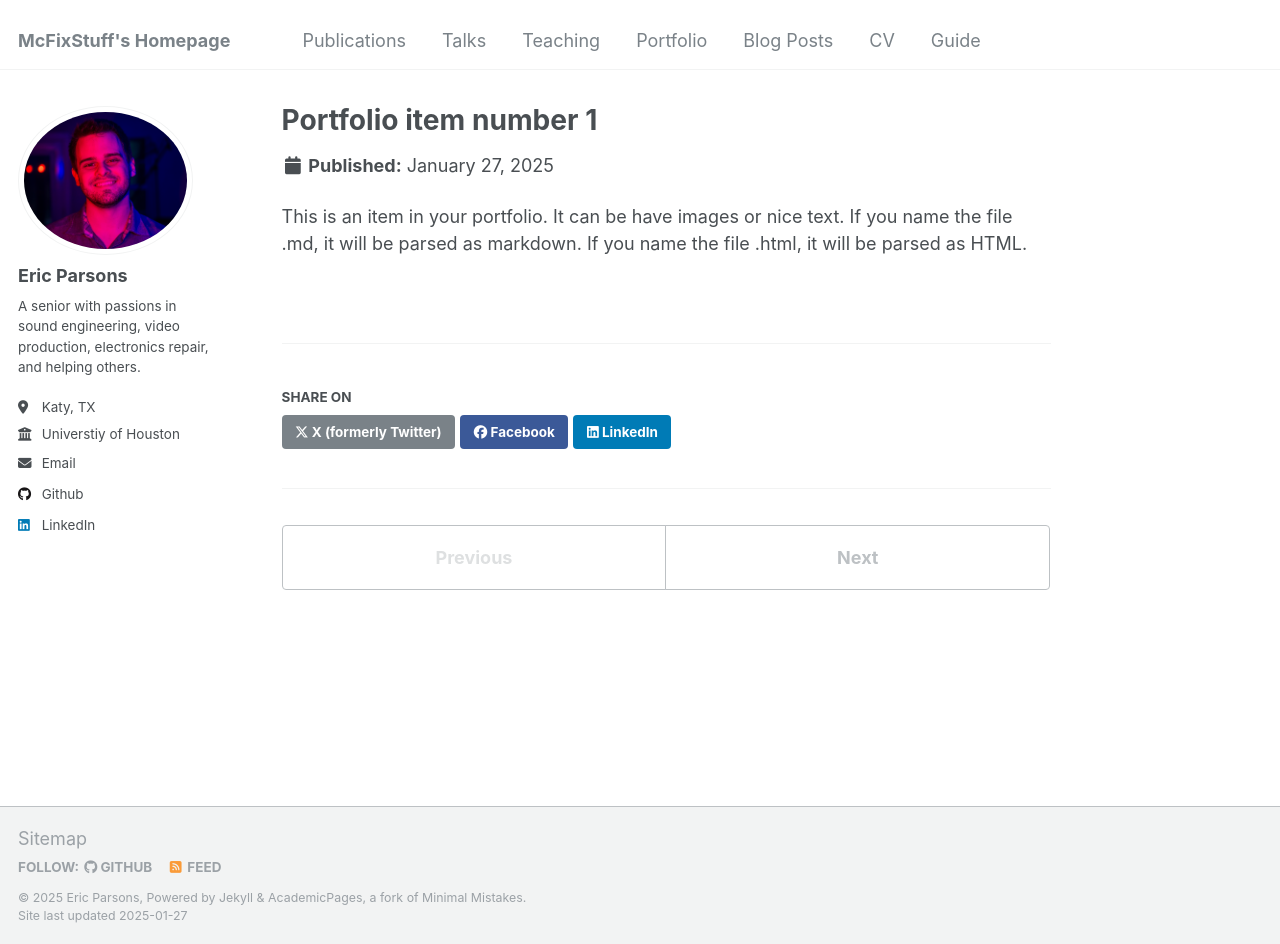
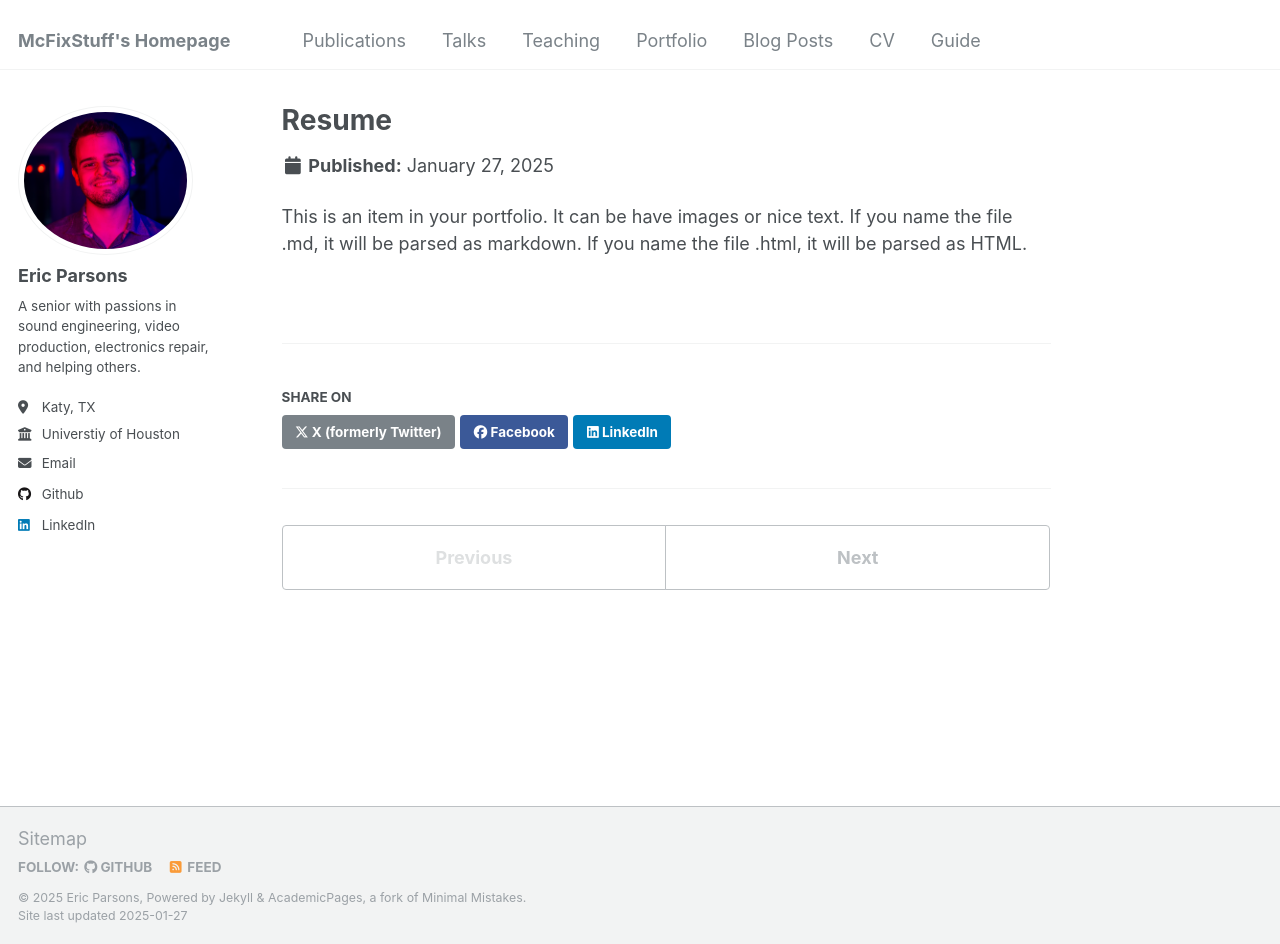
Before and after one commit to mcfixstuff/mcfixstuff.github.io, a Jekyll site: the page built from _portfolio/portfolio-1.md, in a window 1280 px wide and 944 px high. Built offline with Jekyll 4.4.1, drawn with Linux system fonts in a browser that asks for light colours.

Commit message:
Update portfolio-1.md

```diff
--- a/_portfolio/portfolio-1.md
+++ b/_portfolio/portfolio-1.md
@@ -1,6 +1,6 @@
 ---
-title: "Portfolio item number 1"
-excerpt: "Short description of portfolio item number 1<br/><img src='/images/500x300.png'>"
+title: "Resume"
+excerpt: ""
 collection: portfolio
 ---
 
```
